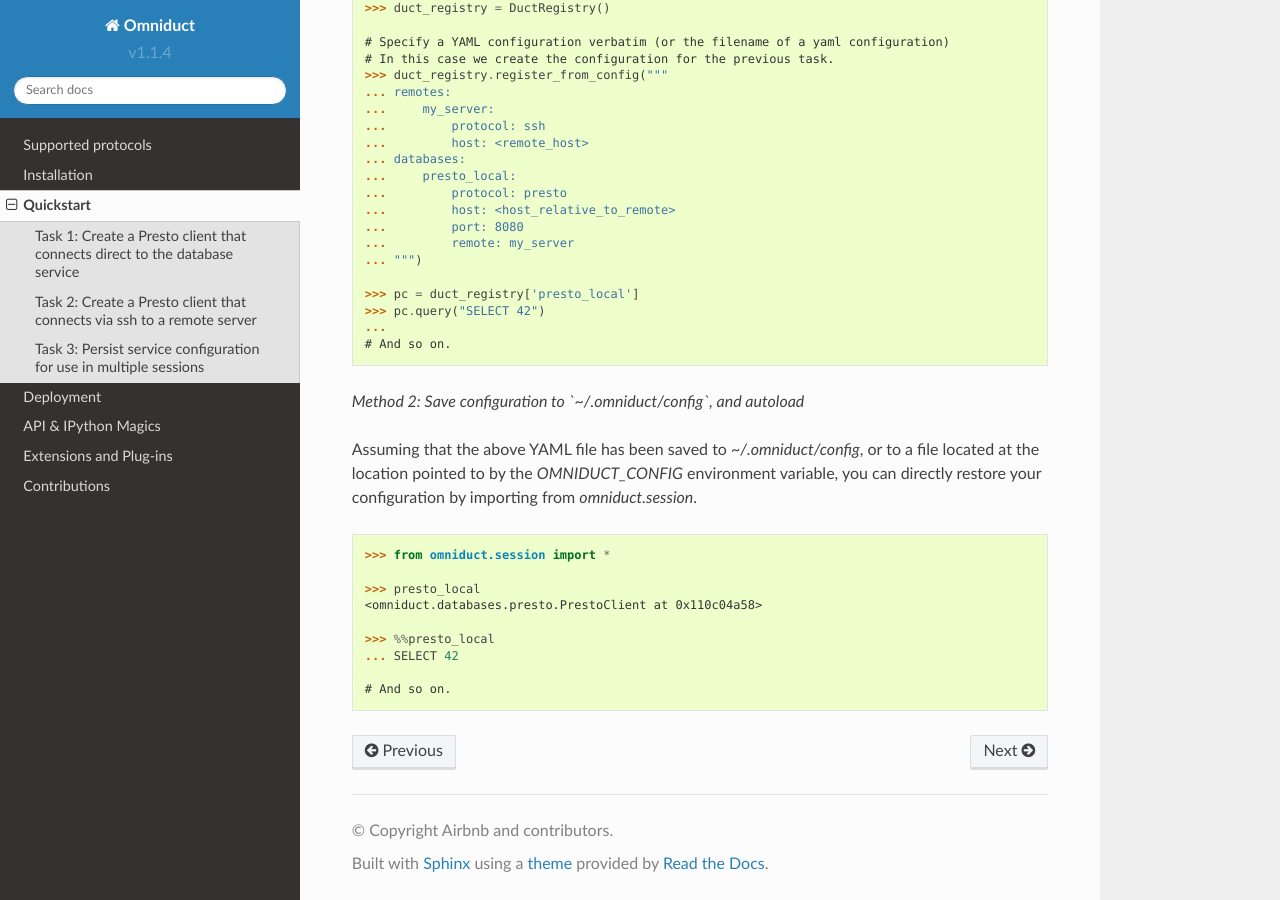
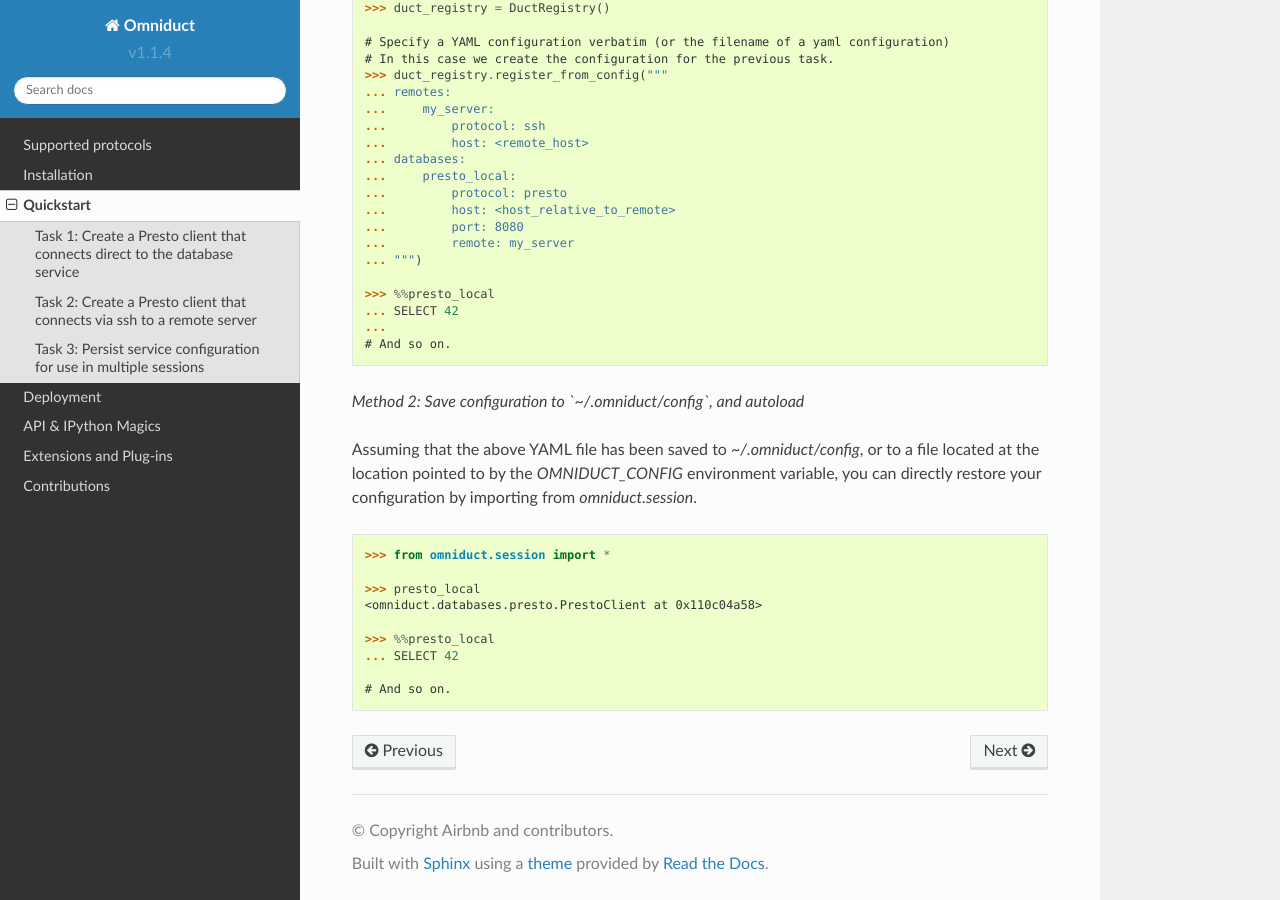
Before and after one commit to airbnb/omniduct, a Sphinx documentation site: the page built from docs/quickstart.rst, in a window 1280 px wide and 900 px high, scrolled down 2640 px. Built offline with Sphinx 7.4.7 and the Read the Docs theme 2.0.0, drawn with Linux system fonts in a browser that asks for light colours.

Commit message:
Address review comment

```diff
--- a/docs/quickstart.rst
+++ b/docs/quickstart.rst
@@ -159,8 +159,8 @@ Task 3: Persist service configuration for use in multiple sessions
     ...         remote: my_server
     ... """)
 
-    >>> pc = duct_registry['presto_local']
-    >>> pc.query("SELECT 42")
+    >>> %%presto_local
+    ... SELECT 42
     ...
     # And so on.
 
```
